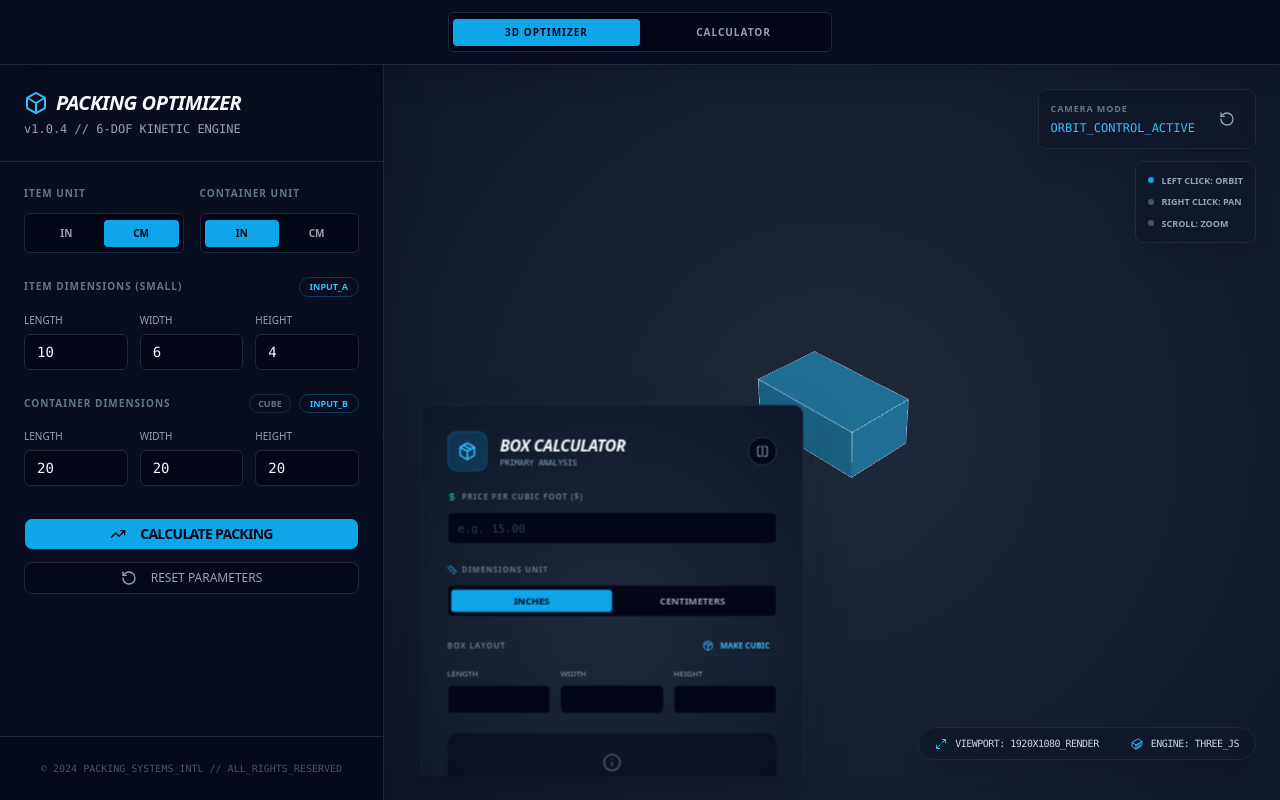
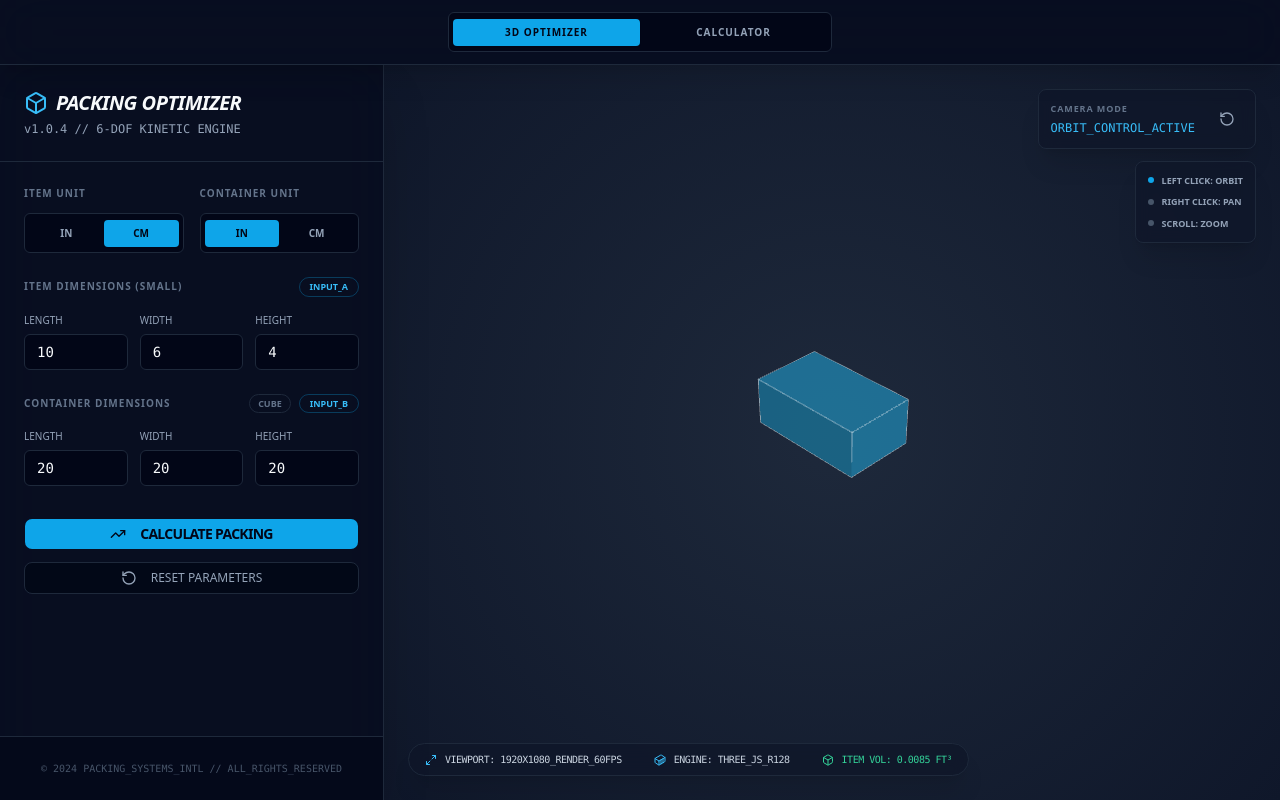
Before and after one commit to sadesthetic/3d-box-visualizer, a React (Vite) app: page / in a window 1280 px wide. Built offline with nearby package versions, Linux system fonts and the light colour scheme.

Commit message:
Restaurar diseño previo y agragar volumen de item

```diff
--- a/src/App.tsx
+++ b/src/App.tsx
@@ -47,6 +47,14 @@ export default function App() {
 
     return calculateBestPacking(convertedItem, parsedContainer);
   }, [item, container, itemUnit, containerUnit]);
+
+  const itemVolFt3 = useMemo(() => {
+    const l = parseFloat(item.length) || 0;
+    const w = parseFloat(item.width) || 0;
+    const h = parseFloat(item.height) || 0;
+    const vol = l * w * h;
+    return itemUnit === 'in' ? vol / 1728 : vol / 28316.846592;
+  }, [item, itemUnit]);
 
   const handleItemChange = (key: keyof Dimensions, value: string) => {
     if (value === '' || /^\d*\.?\d{0,1}$/.test(value)) {
@@ -368,25 +376,22 @@ export default function App() {
           </div>
         </div>
 
-        {/* Bottom Content: Calculator Overlay & Status Bar - Hidden on mobile */}
-        <div className="hidden md:flex absolute bottom-6 left-6 right-6 justify-between items-end pointer-events-none">
-          {/* Calculator Overlay */}
-          <div className="pointer-events-auto origin-bottom-left scale-[0.75] xl:scale-[0.80] 2xl:scale-90 transition-transform flex items-end">
-            <div className="max-h-[60vh] max-w-[70vw] overflow-auto rounded-2xl shadow-2xl custom-scrollbar [&::-webkit-scrollbar]:hidden [-ms-overflow-style:none] [scrollbar-width:none]">
-              <Calculator />
-            </div>
-          </div>
-
-          {/* Status Bar */}
-          <div className="bg-slate-900/80 backdrop-blur border border-slate-800 px-4 py-2 rounded-full shadow-xl pointer-events-auto flex items-center gap-4 shrink-0 mb-4">
+        {/* Bottom Status Bar - Hidden on mobile */}
+        <div className="hidden md:flex absolute bottom-6 left-6 right-6 justify-between items-center pointer-events-none">
+          <div className="bg-slate-900/80 backdrop-blur border border-slate-800 px-4 py-2 rounded-full shadow-xl pointer-events-auto flex items-center gap-4">
             <div className="flex items-center gap-2">
               <Maximize2 className="w-3 h-3 text-sky-400" />
-              <span className="text-[10px] font-mono text-slate-300 uppercase tracking-tighter">Viewport: 1920x1080_RENDER</span>
+              <span className="text-[10px] font-mono text-slate-300 uppercase tracking-tighter">Viewport: 1920x1080_RENDER_60FPS</span>
             </div>
             <Separator orientation="vertical" className="h-3 bg-slate-700" />
             <div className="flex items-center gap-2">
               <Container className="w-3 h-3 text-sky-400" />
-              <span className="text-[10px] font-mono text-slate-300 uppercase tracking-tighter">Engine: THREE_JS</span>
+              <span className="text-[10px] font-mono text-slate-300 uppercase tracking-tighter">Engine: THREE_JS_R128</span>
+            </div>
+            <Separator orientation="vertical" className="h-3 bg-slate-700" />
+            <div className="flex items-center gap-2">
+              <Box className="w-3 h-3 text-emerald-400" />
+              <span className="text-[10px] font-mono text-emerald-400 uppercase tracking-tighter">Item Vol: {itemVolFt3.toFixed(4)} FT³</span>
             </div>
           </div>
         </div>
```
